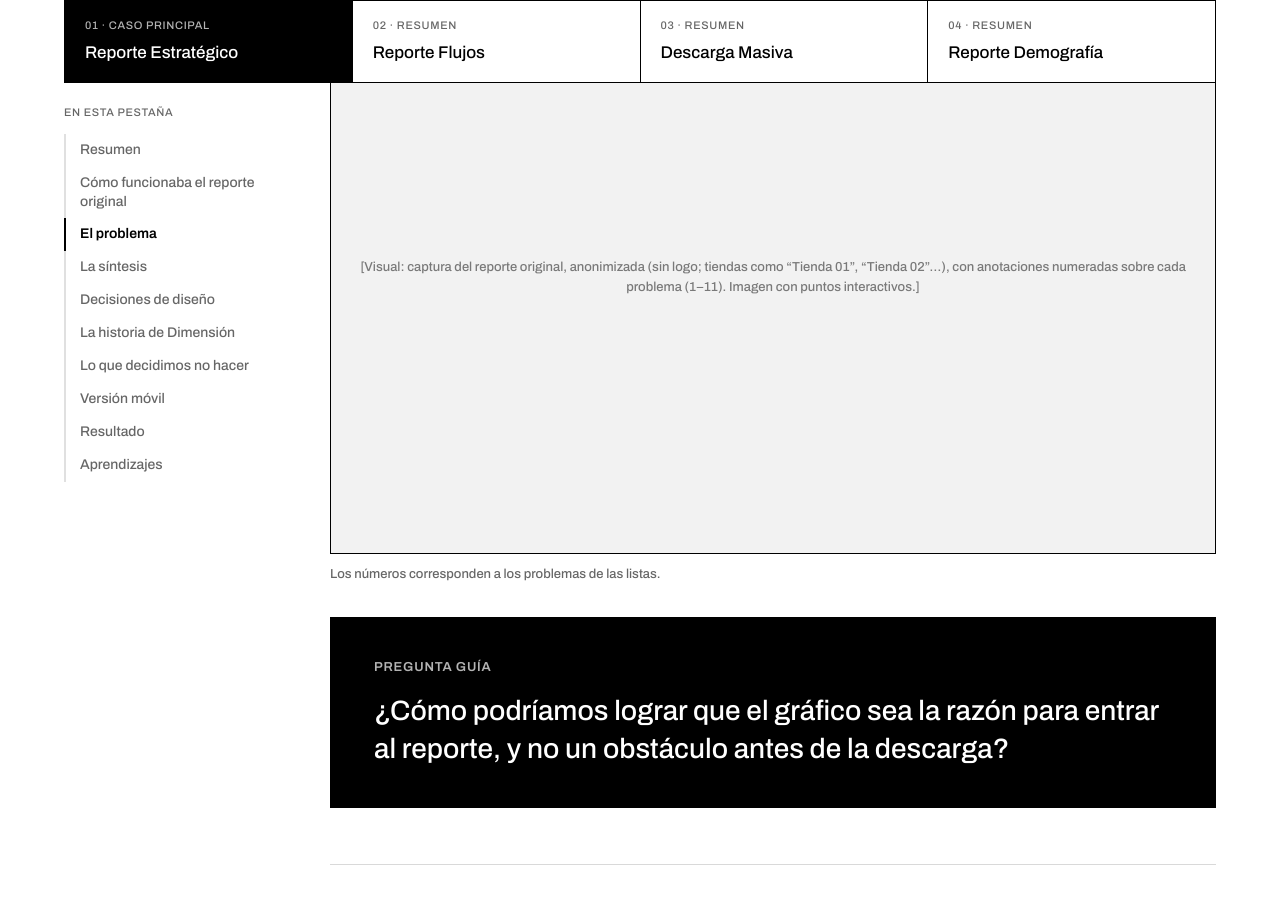
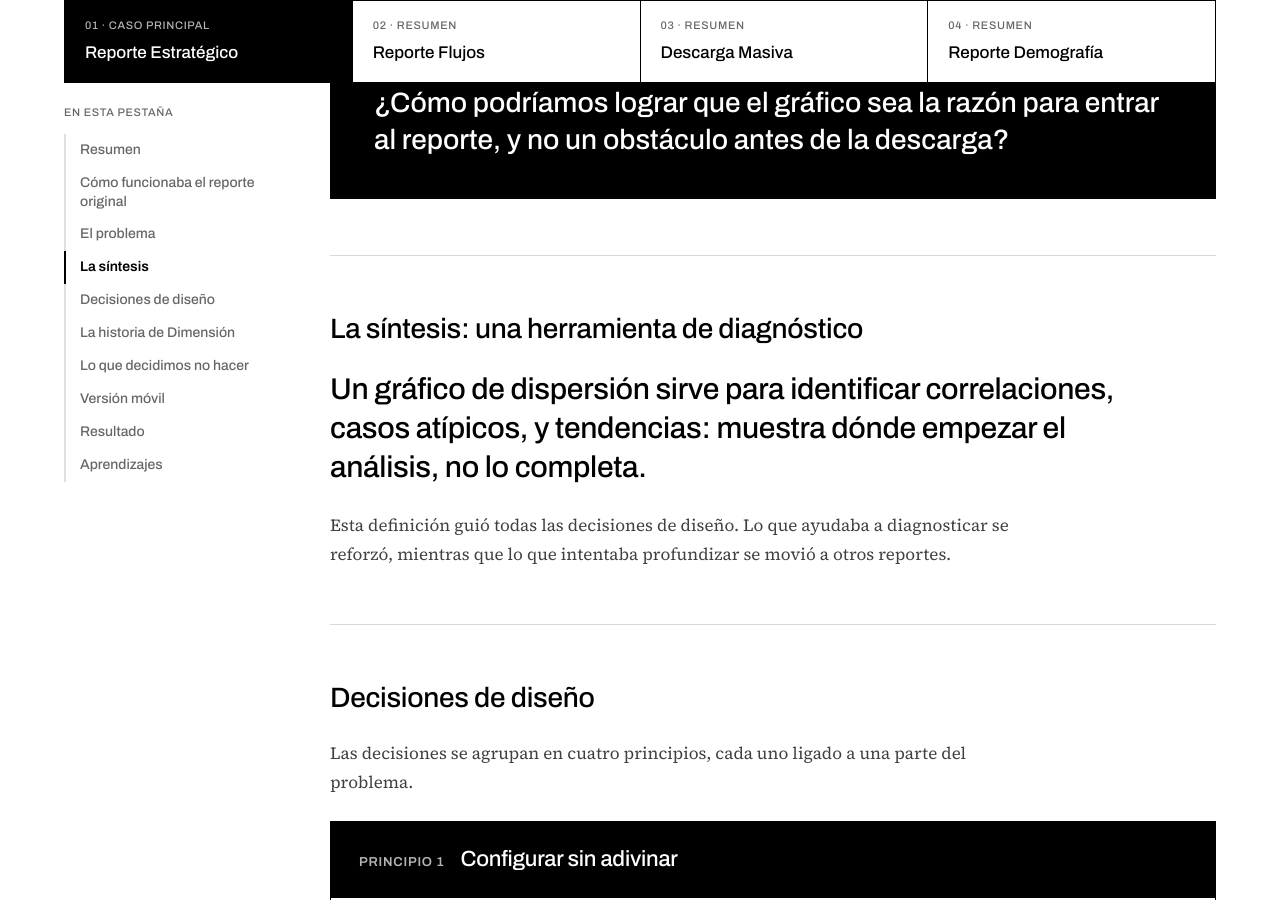
Before and after one commit to cathernandez/cathernandez.github.io, a Jekyll site: the page built from proyectos/plataforma-bi.html, in a window 1280 px wide and 900 px high, scrolled down 5374 px. Built offline with Jekyll 4.4.1, drawn with Linux system fonts in a browser that asks for light colours.

Commit message:
Reporte Estratégico: se quita la visual de «El problema»
Co-Authored-By: Claude Opus 5.5 <noreply@anthropic.com>
Claude-Session: https://claude.ai/code/session_01UYqgEbCiSSGF4VPAAjuLQ2

```diff
--- a/proyectos/plataforma-bi.html
+++ b/proyectos/plataforma-bi.html
@@ -102,10 +102,6 @@ scripts:
 <div class="pbi-cols pbi-cols--2" style="display: grid; grid-template-columns: repeat(2, minmax(0, 1fr)); gap: 20px; align-items: start">
 <div class="pbi-pad" style="border: 1px solid #000; padding: 28px; display: flex; flex-direction: column; gap: 16px"><h4 style="margin: 0; font-family: 'Archivo', sans-serif; font-weight: 500; font-size: 20px">Difícil de configurar</h4><ol style="margin: 0; padding-left: 22px; color: rgba(0,0,0,0.75); line-height: 1.65; font-size: 16px; display: flex; flex-direction: column; gap: 10px"><li>Antes de ver algo útil había que definir cinco selectores: Vertical, Horizontal, Tamaño, Cuadrante y Dimensión.</li><li>Los selectores usaban conceptos sin explicación. No quedaba claro qué significaba poner un indicador en el "eje horizontal" o dividir el gráfico por la mediana.</li><li>El selector Dimensión era especialmente confuso: cambiaba la temporalidad de los puntos, de modo que una misma tienda podía aparecer varias veces (una vez por semana, por ejemplo).</li><li>La trayectoria de una tienda en el tiempo estaba escondida tras un doble clic, sin ninguna pista de que existía.</li></ol></div>
 <div class="pbi-pad" style="border: 1px solid #000; padding: 28px; display: flex; flex-direction: column; gap: 16px"><h4 style="margin: 0; font-family: 'Archivo', sans-serif; font-weight: 500; font-size: 20px">Difícil de leer</h4><ol start="5" style="margin: 0; padding-left: 22px; color: rgba(0,0,0,0.75); line-height: 1.65; font-size: 16px; display: flex; flex-direction: column; gap: 10px"><li>El tamaño variable de los puntos, siempre activo, saturaba el gráfico.</li><li>El color identificaba tiendas, pero con decenas de tiendas los colores se repetían. Era imposible saber qué punto era cada tienda.</li><li>Las etiquetas de los puntos no ayudaban a distinguirlos entre sí.</li><li>Los ejes no tenían título: para saber qué representaban había que volver a los selectores.</li><li>Los cuadrantes se llamaban Q1–Q4, que algunos usuarios confundían con trimestres.</li><li>Con Dimensión activa, los puntos repetidos de cada tienda multiplicaban la saturación.</li></ol></div>
-</div>
-<div class="pila g-10">
-<div aria-label="Marcador de posición: captura del reporte original, anonimizada (sin logo; tiendas como “Tienda 01”, “Tienda 02”…), con anotaciones numeradas sobre cada problema (1–11). Imagen con puntos interactivos." role="img" style="aspect-ratio: 16 / 10; width: 100%; background: #f2f2f2; border: 1px solid #000; display: flex; align-items: center; justify-content: center; text-align: center; padding: 20px; box-sizing: border-box; color: rgba(0,0,0,0.5); font-family: 'Archivo', sans-serif; font-size: 13px; line-height: 1.5">[Visual: captura del reporte original, anonimizada (sin logo; tiendas como “Tienda 01”, “Tienda 02”…), con anotaciones numeradas sobre cada problema (1–11). Imagen con puntos interactivos.]</div>
-<span class="pie-imagen">Los números corresponden a los problemas de las listas.</span>
 </div>
 <blockquote class="pbi-pad" style="margin: 8px 0 0; background: #000; color: #fff; padding: 40px 44px; display: flex; flex-direction: column; gap: 14px">
 <span style="font-family: 'Archivo', sans-serif; font-weight: 600; font-size: 13px; letter-spacing: 0.06em; text-transform: uppercase; color: rgba(255,255,255,0.7)">Pregunta guía</span>
```
